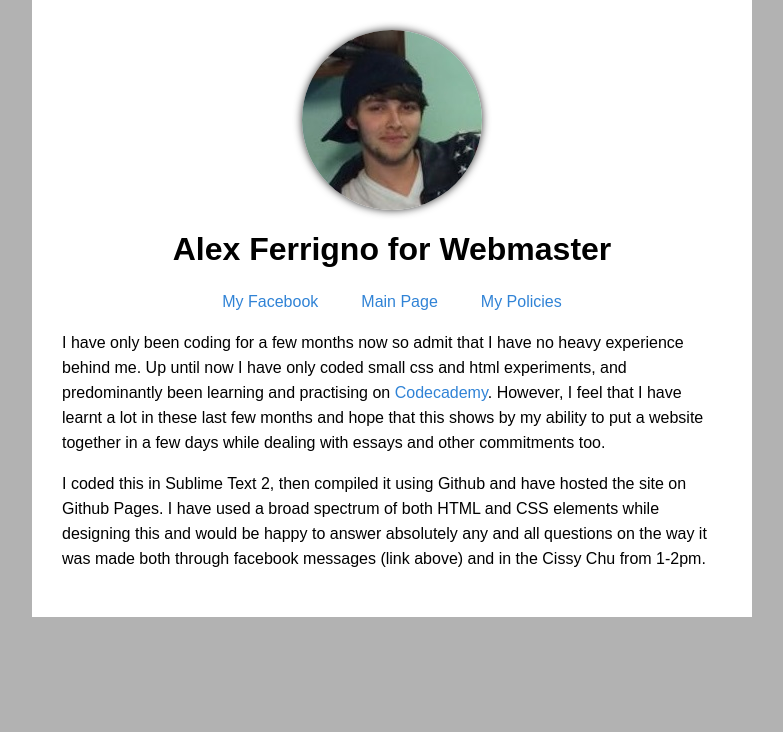
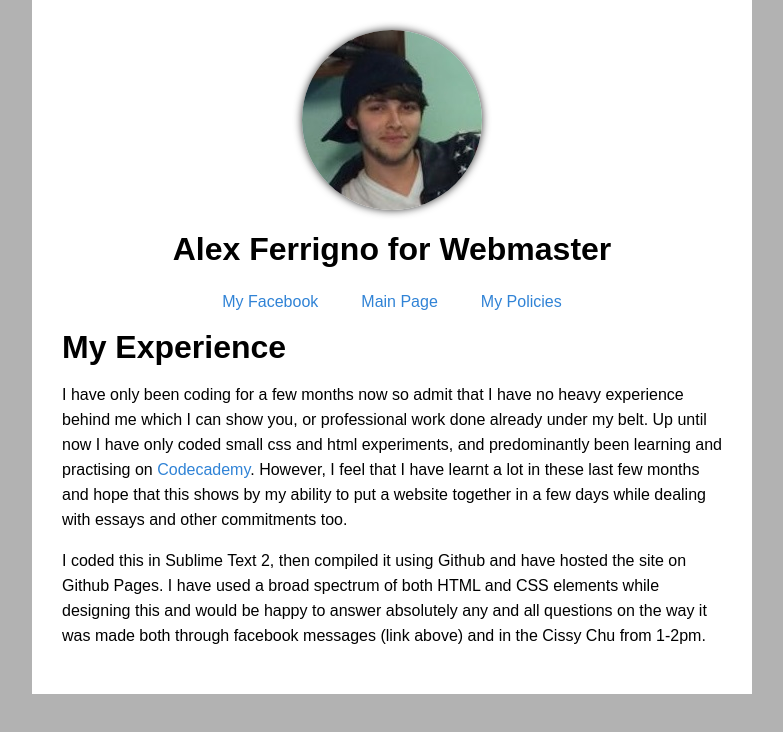
Before and after one commit to alexferrigno/alexferrigno.github.io, a plain HTML site: page coding.html in a window 1280 px wide. Shown: the whole page, without its empty margins (248-1031 px from the left). Drawn offline with Linux system fonts and the light colour scheme.

Commit message:
properly did it mate

```diff
--- a/coding.html
+++ b/coding.html
@@ -35,8 +35,12 @@
 		</div>
 
         <div class="main">
-        	<p>
-                I have only been coding for a few months now so admit that I have no heavy experience behind me. Up until now I have only coded small css and html experiments, and predominantly been learning and practising on <a href="http://codecademy.com">Codecademy</a>.
+            <h1>
+                My Experience
+            </h1>
+
+            <p>
+                I have only been coding for a few months now so admit that I have no heavy experience behind me which I can show you, or professional work done already under my belt. Up until now I have only coded small css and html experiments, and predominantly been learning and practising on <a href="http://codecademy.com">Codecademy</a>.
                 However, I feel that I have learnt a lot in these last few months and hope that this shows by my ability to put a website together in a few days while dealing with essays and other commitments too.</p>
 
                 <p>I coded this in Sublime Text 2, then compiled it using Github and have hosted the site on Github Pages.
```
Also changed, not shown: index.html (+5 -1 lines).
